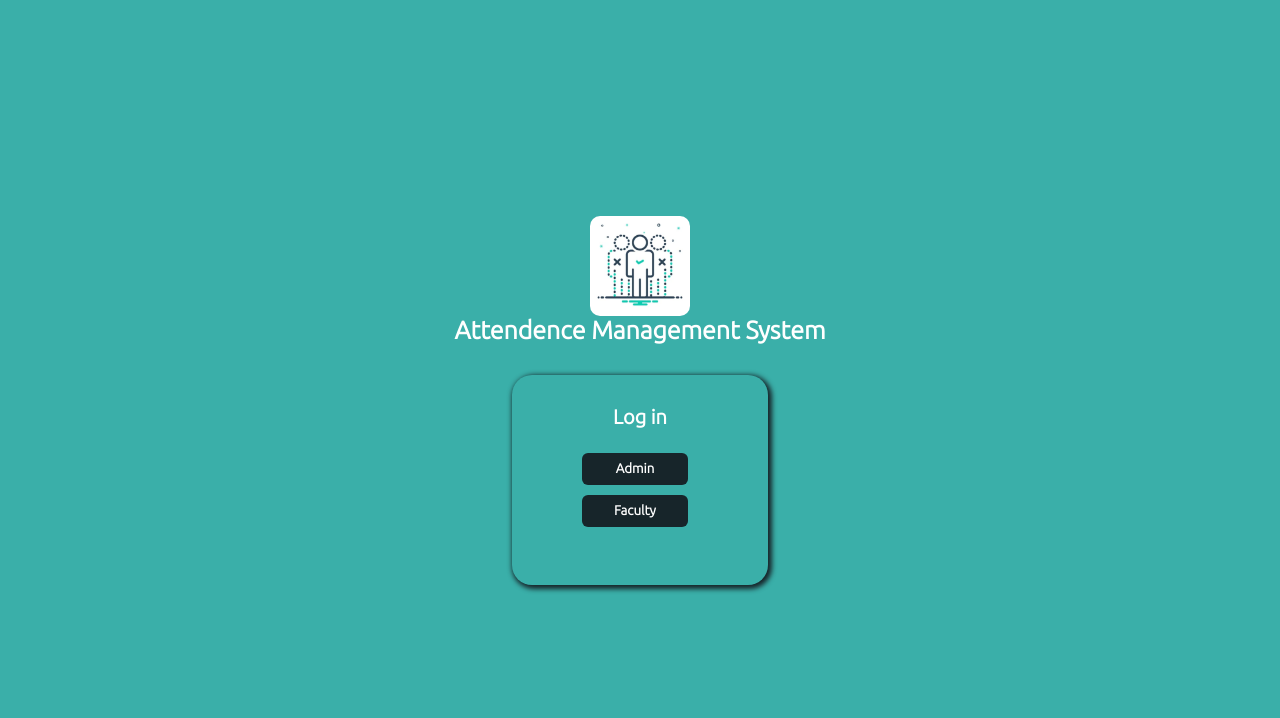
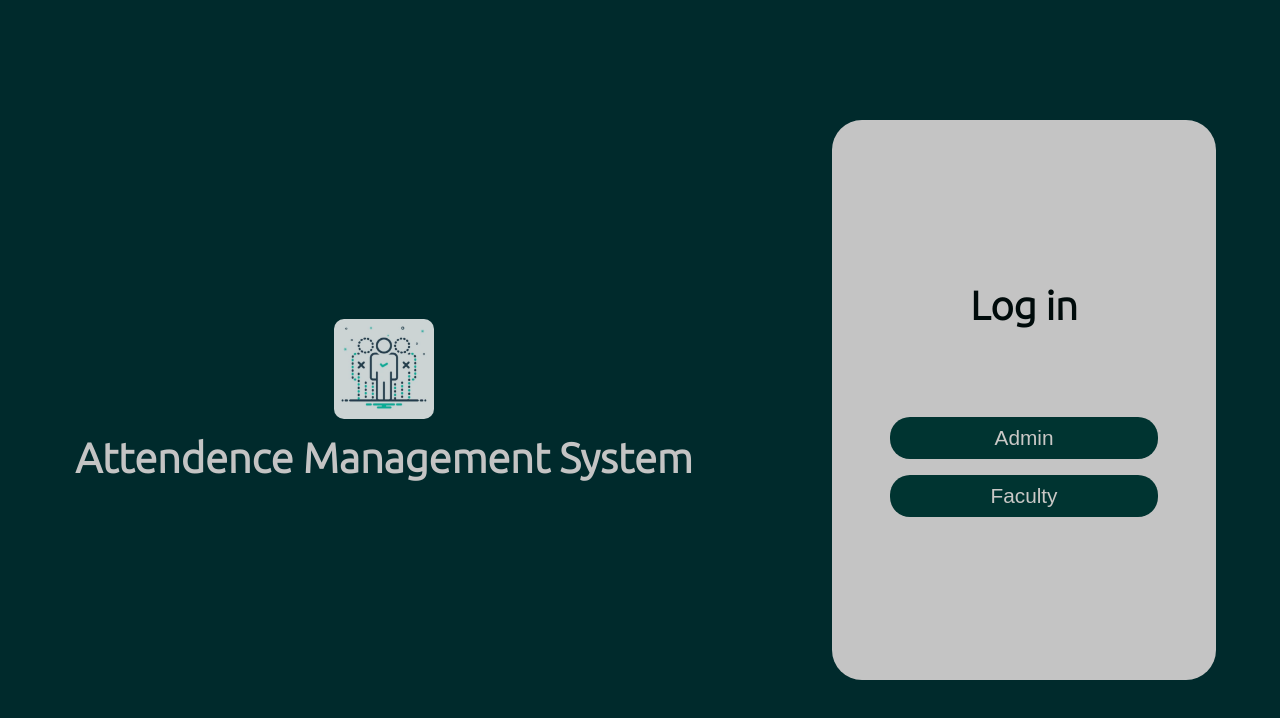
Before and after one commit to Ayaz-Mohammed-Khan/attendance-management-frontend, a React (Create React App) app: page / in a window 1280 px wide. Shown: the top 718 px of the page. Built offline with nearby package versions, Linux system fonts and the light colour scheme.

Commit message:
updated UI

```diff
--- a/src/App.css
+++ b/src/App.css
@@ -12,6 +12,10 @@ input {
 }
 input:focus {
   outline: none;
+}
+
+button {
+  cursor: pointer;
 }
 
 html {
--- a/src/components/admin/Admin.js
+++ b/src/components/admin/Admin.js
@@ -10,7 +10,7 @@ function Admin() {
   const username = decode(cookies.get("token")).username;
 
   return (
-    <div id="main">
+    <div id="mainpa">
       <h1 id="h1">Admin Home Page</h1>
       <div id="head">
         <h2 id="h2">{username}</h2>
--- a/src/components/admin/admin.css
+++ b/src/components/admin/admin.css
@@ -1,11 +1,4 @@
-* {
-  margin: 0;
-  font-family: "Ubuntu", sans-serif;
-}
-html {
-  scroll-behavior: smooth;
-}
-#main {
+#mainpa {
   position: absolute;
   background-color: #3aafa9;
   display: flex;
--- a/src/components/faculty/faculty.css
+++ b/src/components/faculty/faculty.css
@@ -1,10 +1,3 @@
-* {
-  margin: 0;
-  font-family: "Ubuntu", sans-serif;
-}
-html {
-  scroll-behavior: smooth;
-}
 #maninf {
   position: absolute;
   background-color: #3aafa9;
--- a/src/components/login/LoginPrimary.js
+++ b/src/components/login/LoginPrimary.js
@@ -4,24 +4,20 @@ import "./login.css";
 import logo from "./logo.png";
 function LoginPrimary() {
   return (
-    <div id="main">
-      <div id="text">
-        <img id="logo" alt="attendence-management" src={logo} />
+    <div className="login_primary_main">
+      <div className="login_primary_text">
+        <img className="logo" alt="attendence-management" src={logo} />
         <h1>Attendence Management System</h1>
       </div>
-      <div id="form">
-        <div className="login-primery" id="loginp">
+      <div className="login_primary_container">
+        <div className="login_primary">
           <h3>Log in</h3>
-          <br />
           <Link to="/adminlogin">
-            <button className="btns">Admin</button>
+            <button>Admin</button>
           </Link>
           <Link to="/facultylogin">
-            <button className="btns">Faculty</button>
+            <button>Faculty</button>
           </Link>
-
-          <br />
-          <br />
         </div>
       </div>
     </div>
--- a/src/components/login/LoginSecondary.js
+++ b/src/components/login/LoginSecondary.js
@@ -47,46 +47,40 @@ function LoginSecondary(props) {
   };
 
   return (
-    <div id="main">
-      <div id="text">
-        <img id="logo" alt="attendence-management" src={logo} />
+    <div className="login_primary_main">
+      <div className="login_primary_text">
+        <img className="logo" alt="attendence-management" src={logo} />
         <h1>Attendence Management System</h1>
       </div>
 
-      <div id="form">
-        <form id="login" onSubmit={handleSubmit} method="POST">
-          <div>
-            <h1>{props.id}</h1>
-          </div>
+      <form
+        className="login_primary_container"
+        onSubmit={handleSubmit}
+        method="POST"
+      >
+        <div className="login_primary">
+          <h1>{props.id}</h1>
           <input
             id="username"
             name="username"
-            className="input-data"
             onChange={handleChange}
+            className="secondary_login_input"
             placeholder="Username"
             type="text"
             value={data.username}
           />
-          <br />
-          <br />
           <input
             id="password"
             name="password"
-            className="input-data"
+            className="secondary_login_input"
             onChange={handleChange}
             placeholder="Password"
             type="password"
             value={data.password}
           />
-          <br />
-          <br />
-          <div>
-            <button id="btns" type="submit">
-              Login
-            </button>
-          </div>
-        </form>
-      </div>
+          <button type="submit">Login</button>
+        </div>
+      </form>
     </div>
   );
 }
--- a/src/components/login/login.css
+++ b/src/components/login/login.css
@@ -1,101 +1,87 @@
-* {
-  margin: 0;
-  box-sizing: border-box;
-  font-family: "Ubuntu", sans-serif;
-}
-html {
-  scroll-behavior: smooth;
-}
-#main {
-  width: 100vw;
+.login_primary_main {
+  width: 100%;
   height: 100vh;
-  font-size: 20px;
+  font-size: 1.3rem;
   display: flex;
   flex-direction: row;
-  flex-wrap: wrap;
-  justify-content: center;
+  background-color: rgb(0, 42, 44);
 }
 
-#form {
-  width: 40%;
+.login_primary_text {
+  width: 60%;
   display: flex;
-  flex-direction: row;
-  flex-wrap: wrap;
+  padding: 5%;
+  text-align: center;
   justify-content: center;
   align-items: center;
-}
-/*left section*/
-#text {
-  background-color: #3aafa9;
-  width: 60%;
+  background-color: rgb(0, 42, 44);
   display: flex;
   flex-direction: column;
-  flex-wrap: wrap;
-  justify-content: center;
-  align-items: center;
-  color: white;
+  color: rgb(232, 232, 232);
 }
-#logo {
+.login_primary_text h1 {
+  color: rgb(196, 196, 196);
+}
+.login_primary_text img {
+  opacity: 0.8;
+  margin-bottom: 15px;
+}
+
+.logo {
   height: 100px;
   width: 100px;
   border-radius: 10px;
 }
 
-#loginp {
-  background-color: #3aafa9;
+.login_primary_container {
   display: flex;
+  text-align: center;
+  margin-left: 5%;
+  width: 30%;
+  height: 70vh;
+  margin-top: 15vh;
+  align-items: center;
   justify-content: center;
-  align-items: center;
-  flex-direction: column;
-  padding: 30px 70px 0px 70px;
-  color: white;
-  border-radius: 20px;
-  box-shadow: 2px 2px 5px 2px #17252a;
-}
-h1 {
-  font-size: 25px;
-  text-transform: capitalize;
-  margin-bottom: 30px;
+  background-color: rgb(196, 196, 196);
+  border-radius: 30px;
 }
 
-button {
-  padding: 8px 12px;
-  margin-right: 10px;
-  margin-bottom: 10px;
-  font-weight: bold;
-  background-color: #17252a;
+.login_primary {
+  display: flex;
+  flex-direction: column;
+  width: 70%;
+}
+.login_primary button {
   border: none;
-  color: white;
-  border-radius: 6px;
-}
-#btns:hover {
-  background-color: #def2f1;
-  color: black;
+  color: rgb(201, 200, 198);
+  width: 100%;
+  height: 2em;
+  margin-top: 2vh;
+  border-radius: 2px;
+  font-size: 1.3rem;
+  background-color: #003431;
+  border-radius: 20px;
 }
 
-#btns {
-  padding: 8px 12px;
-  border-radius: 5px;
-  border: none;
-  color: white;
-  background-color: #0d314b;
-  font-weight: bold;
-}
-#login {
-  background-color: #3aafa9;
-  padding: 30px 40px 40px 40px;
-  color: white;
+.login_primary input {
+  border-style: none;
+  border-radius: 0;
+  margin-top: 2vh;
+  height: 40px;
   border-radius: 30px;
-  box-shadow: 2px 2px 5px 2px #17252a;
-}
-h3 {
-  font-size: 20px;
-}
-#form button {
-  width: 106px;
-  height: 32px;
+  padding-left: 10px;
 }
 
-#form button:hover {
-  cursor: pointer;
+.login_primary button:hover {
+  background-color: rgb(9, 70, 67);
 }
+
+.login_primary h3 {
+  font-size: 2.5rem;
+  padding-bottom: 1.8em;
+  color: rgb(0, 11, 11);
+}
+
+.login_primary h1 {
+  text-transform: capitalize;
+}
```
Also changed, not shown: src/images/loginPrimary.jpg (added).
